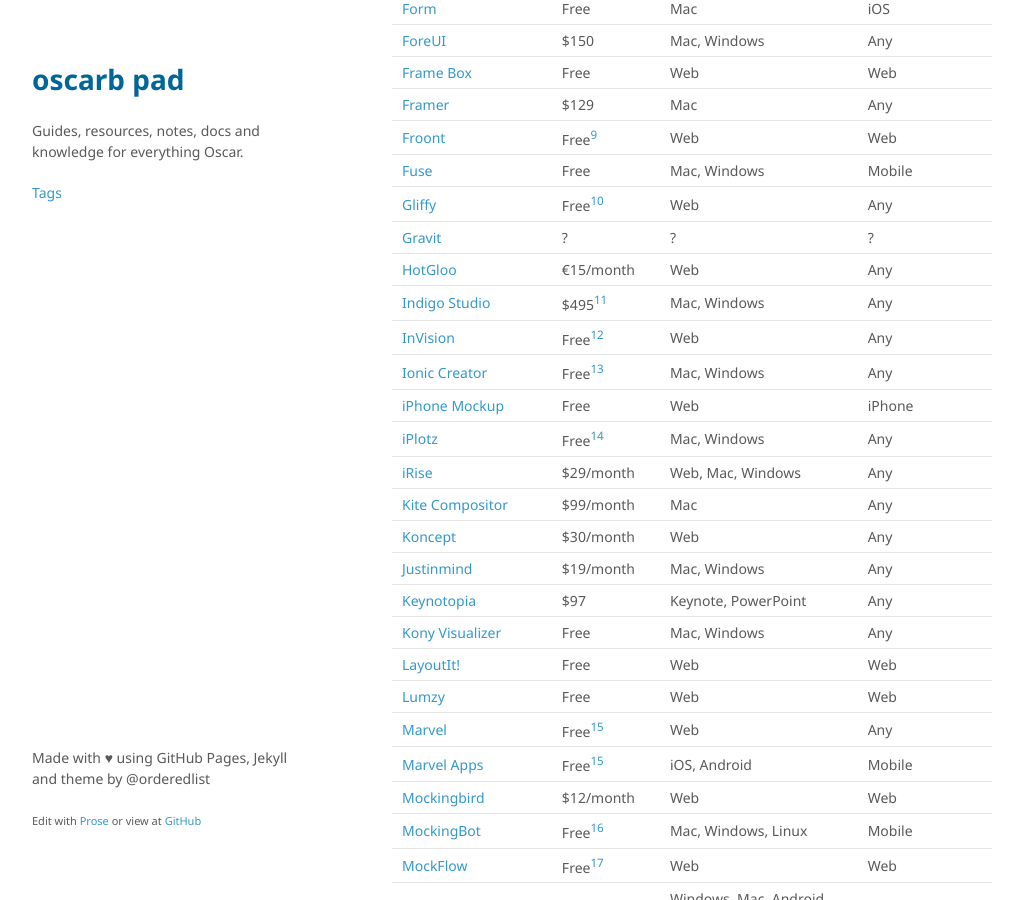
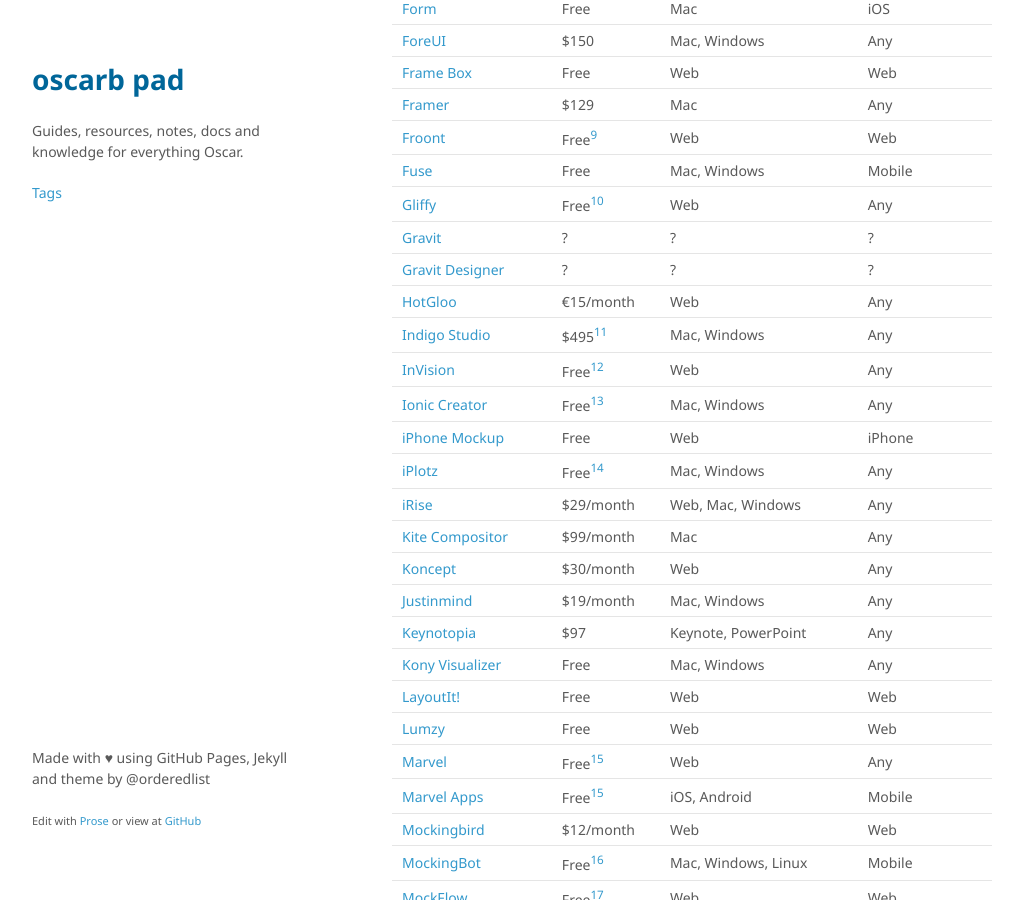
Before and after one commit to oscarb/pad, a Jekyll site: the page built from _docs/prototyping.md, in a window 1280 px wide and 900 px high, scrolled down 925 px. Shown: the whole window, without its empty margins (128-1151 px from the left). Built offline with Jekyll 4.4.1, drawn with Linux system fonts in a browser that asks for light colours; some web fonts are replaced.

Commit message:
Update prototyping.md

```diff
--- a/_docs/prototyping.md
+++ b/_docs/prototyping.md
@@ -44,6 +44,7 @@ Name | Lowest price | Platform | Protype for
 [Fuse](https://www.fusetools.com)  | Free | Mac, Windows | Mobile
 [Gliffy](https://www.gliffy.com/) | Free[^gliffy] | Web | Any
 [Gravit](https://www.gravit.io/) | ? | ? | ?
+[Gravit Designer](https://www.designer.io/#touch)  | ? | ? | ?
 [HotGloo](https://www.hotgloo.com/) | €15/month | Web | Any
 [Indigo Studio](http://www.infragistics.com/products/indigo-studio) | $495[^indigo] | Mac, Windows | Any
 [InVision](https://www.invisionapp.com/) | Free[^invision] | Web | Any
```
